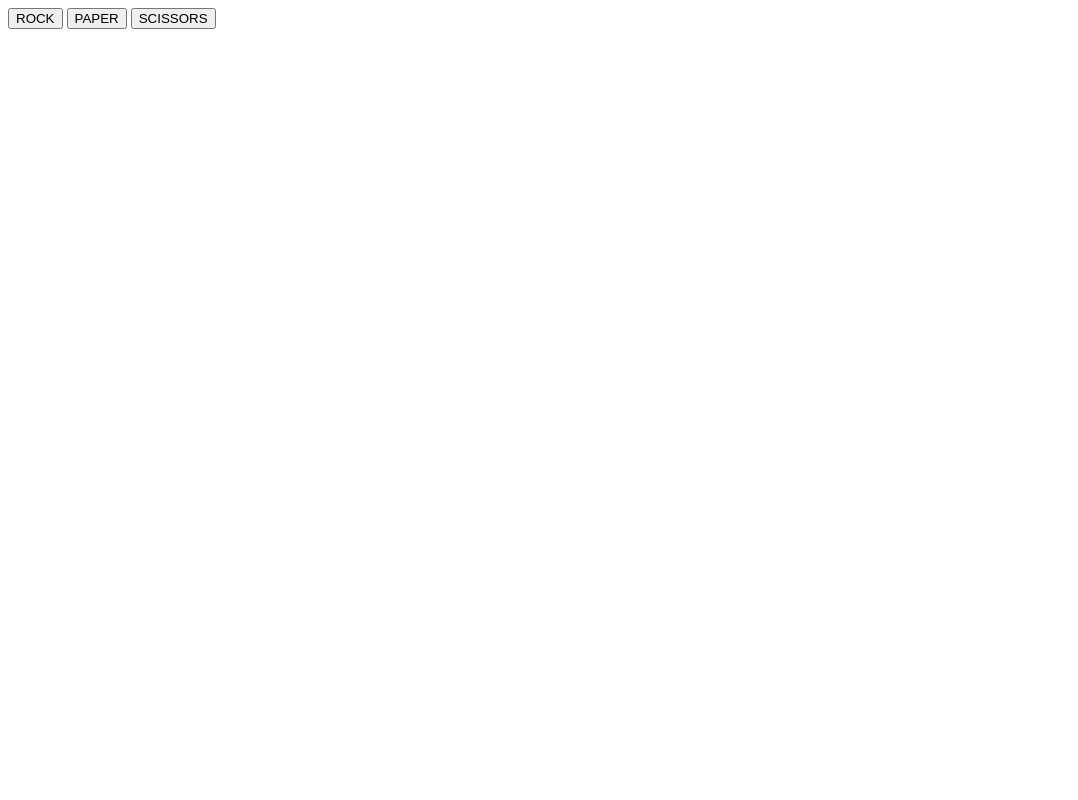
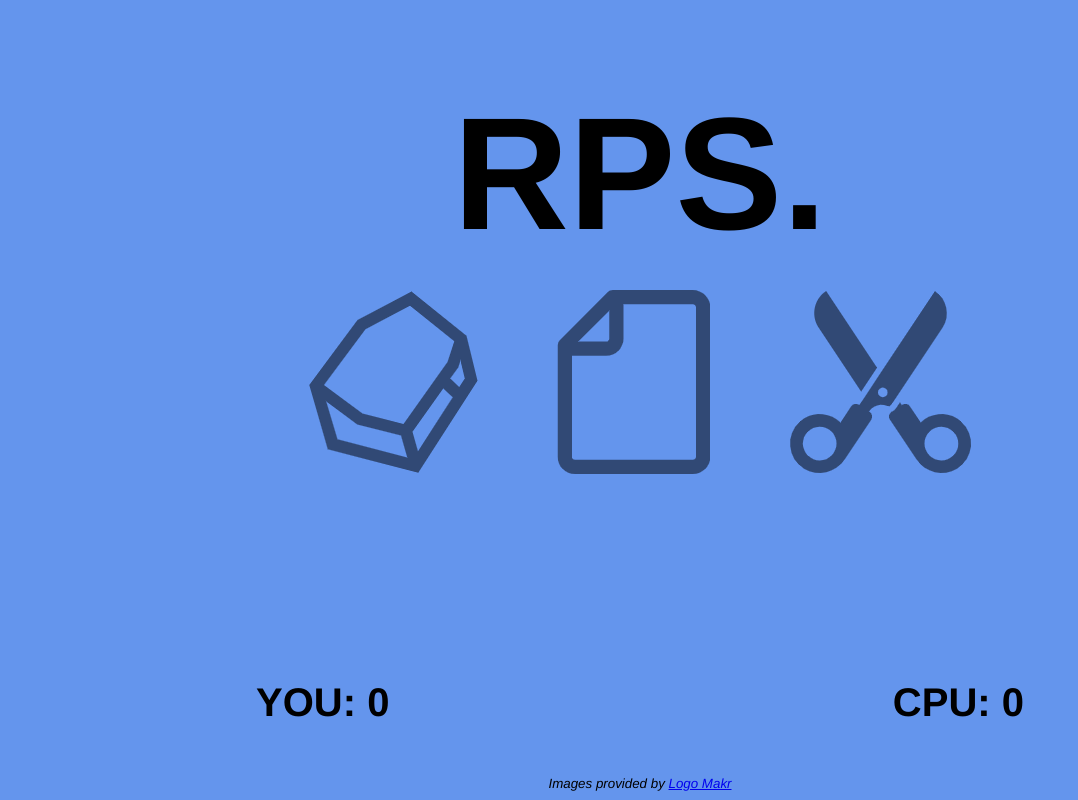
Before and after one commit to coolsitebiz/rps, a plain HTML site: page index.html in a window 1280 px wide. Shown: the whole page, without its empty margins (0-1078 px from the left). Drawn offline with Linux system fonts and the light colour scheme.

Commit message:
Add images and styling.

```diff
--- a/index.html
+++ b/index.html
@@ -1,17 +1,57 @@
 <!DOCTYPE html>
 <html lang="en">
   <head>
-    <meta charset="UTF-8">
-    <meta http-equiv="X-UA-Compatible" content="IE=edge">
-    <meta name="viewport" content="width=device-width, initial-scale=1.0">
+    <meta charset="UTF-8" />
+    <meta http-equiv="X-UA-Compatible" content="IE=edge" />
+    <meta name="viewport" content="width=device-width, initial-scale=1.0" />
     <script src="./scripts.js"></script>
+    <link rel="stylesheet" href="style.css" />
     <title>Rock, Paper, Scissors</title>
   </head>
   <body>
-    <button onclick="game('rock')">ROCK</button>
-    <button onclick="game('paper')">PAPER</button>
-    <button onclick="game('scissors')">SCISSORS</button>
+    <div id="gameContainer">
+      <div id="game">
+        <div id="title">RPS.</div>
+        <div id="choices">
+          <div class="imgContainer">
+            <img
+              id="rock"
+              src="./img/rock.png"
+              onclick="game('rock')"
+              height="80%"
+            />
+          </div>
+          <div class="imgContainer">
+            <img
+              id="paper"
+              src="./img/paper.png"
+              onclick="game('paper')"
+              height="80%"
+            />
+          </div>
+          <div class="imgContainer">
+            <img
+              id="scissors"
+              src="./img/scissors.png"
+              onclick="game('scissors')"
+              height="80%"
+            />
+          </div>
+        </div>
+        <div id="output">
           <div id="choice"></div>
           <div id="results"></div>
+        </div>
+      </div>
+      <div id="scores">
+        <div id="scoresInsert">
+          <div id="playerScore">YOU: <span>0</span></div>
+          <div id="cpuScore">CPU: <span>0</span></div>
+        </div>
+      </div>
+      <div id="footer">
+        Images provided by&nbsp;<a href="https://logomakr.com/">Logo Makr</a>
+      </div>
+    </div>
   </body>
 </html>
--- a/scripts.js
+++ b/scripts.js
@@ -1,5 +1,5 @@
 function getComputerChoice() {
-    let choices = ['rock', 'paper', 'scissors'];
+  let choices = ["rock", "paper", "scissors"];
   let selection = choices[Math.floor(Math.random() * 3)];
   return selection;
 }
@@ -16,71 +16,58 @@ function getPlayerChoice() {
   } else {
     return choice;
   }
-
 }
 
 function playRound(playerChoice, computerChoice) {
   let outcome = {
     compChoice: computerChoice,
-        result: ""
-    }
+    result: "",
+  };
 
   if (playerChoice === computerChoice) {
     outcome.result = "tie";
     return outcome;
   }
   switch (playerChoice) {
-        case ("rock"):
+    case "rock":
       if (computerChoice === "scissors") {
         outcome.result = "win";
-
+      } else if (computerChoice === "paper") {
+        outcome.result = "lose";
       }
-            else if (computerChoice === "paper") {
-                outcome.result = "lose";
-
-            }
-        case ("scissors"):
+      return outcome;
+    case "scissors":
       if (computerChoice === "paper") {
         outcome.result = "win";
-
+      } else if (computerChoice === "rock") {
+        outcome.result = "lose";
       }
-            else if (computerChoice === "rock") {
-                outcome.result = "lose";
-
-            }
-        case ("paper"):
+      return outcome;
+    case "paper":
       if (computerChoice === "rock") {
         outcome.result = "win";
-
+      } else if (computerChoice === "scissors") {
+        outcome.result = "lose";
       }
-            else if (computerChoice === "scissors") {
-                outcome.result = "lose";
-
-            }
-        case ("quit"):
-            outcome.result = "lose";
-
-        default:
       return outcome;
   }
 }
 
 function game(playerChoice) {
   //let score = [0, 0];
-    let resultsDiv = document.querySelector('#results');
-    let choiceDiv = document.querySelector('#choice');
+  let resultsDiv = document.querySelector("#results");
+  let choiceDiv = document.querySelector("#choice");
 
   let result = playRound(playerChoice, getComputerChoice());
-    choiceDiv.textContent = `Computer chose ${result.compChoice}.`
+  choiceDiv.textContent = `Computer chose ${result.compChoice.toUpperCase()}.`;
+  console.log(result.result);
   if (result.result === "win") {
     resultsDiv.textContent = `You win!`;
     //score[0]++;
-    }
-    else if (result.result === "lose") {
+  } else if (result.result === "lose") {
     resultsDiv.textContent = `You lose!`;
     //score[1]++;
-    }
-    else {
+  } else {
     resultsDiv.textContent = `Tie game!`;
   }
 
@@ -91,6 +78,4 @@ function game(playerChoice) {
   // } else {
   //     console.log("CPU wins!");
   // }
-
-
 }
--- /dev/null
+++ b/style.css
@@ -0,0 +1,81 @@
+* {
+  margin: 0;
+  padding: 0;
+  font-family: Helvetica, sans-serif;
+  box-sizing: border-box;
+}
+
+#game {
+  width: 100vw;
+  height: 85vh;
+  display: flex;
+  flex-direction: column;
+  justify-content: center;
+  align-items: center;
+  gap: 1em;
+  background-color: cornflowerblue;
+}
+
+#title {
+  font-weight: 900;
+  font-size: 10em;
+}
+
+#choices {
+  display: flex;
+  justify-content: center;
+  align-items: center;
+  gap: 4em;
+}
+
+.imgContainer {
+  opacity: 0.5;
+}
+
+.imgContainer:hover {
+  opacity: 1;
+  transition: 0.2s ease;
+}
+
+#output {
+  height: 6em;
+  display: flex;
+  flex-direction: column;
+  gap: 1em;
+}
+
+#choice {
+  font-weight: bold;
+  font-size: 2em;
+  text-align: center;
+}
+
+#results {
+  font-weight: bold;
+  font-size: 3em;
+  text-align: center;
+}
+
+#scores {
+  height: 12vh;
+  background-color: cornflowerblue;
+  font-weight: 900;
+  font-size: 2.5em;
+  display: flex;
+  justify-content: center;
+}
+
+#scoresInsert {
+  width: 60vw;
+  display: flex;
+  justify-content: space-between;
+}
+
+#footer {
+  height: 3vh;
+  background-color: cornflowerblue;
+  display: flex;
+  justify-content: center;
+  font-size: smaller;
+  font-style: italic;
+}
```
Also changed, not shown: img/paper.png (added), img/rock.png (added), img/scissors.png (added). Lines whose indentation alone changed are shown as unchanged.
